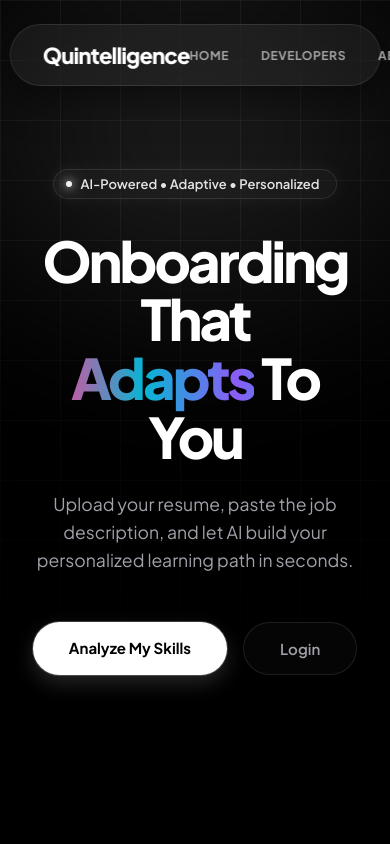
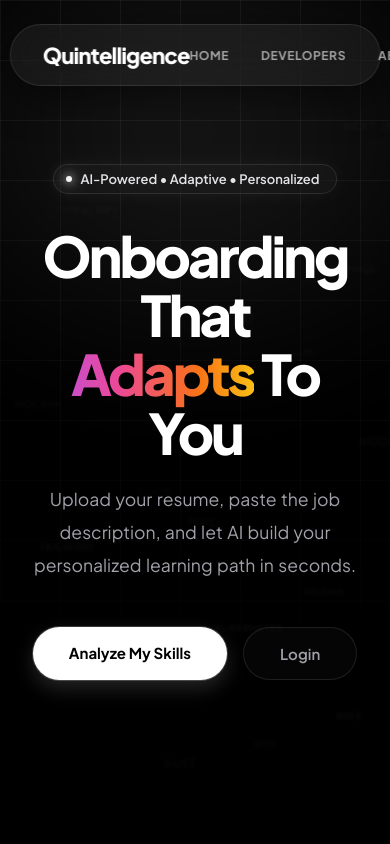
Before and after one commit to Suraj-driod/Quintelligence, a Next.js app: page / in a window 390 px wide. Shown: the top 844 px of the page. Built offline with nearby package versions, Linux system fonts and the light colour scheme; no server answers.

Commit message:
landpage extra colors added

```diff
--- a/src/components/HeroSection.jsx
+++ b/src/components/HeroSection.jsx
@@ -2,9 +2,105 @@
 import { useState, useEffect } from 'react';
 import Link from 'next/link';
 import { auth } from '@/app/backend/firebase';
+import { motion } from 'framer-motion';
+
+/* --- BlurText Component --- */
+const BlurText = ({
+  text = '',
+  delay = 200,
+  animateBy = 'words',
+  direction = 'top',
+  onAnimationComplete,
+  className = ''
+}) => {
+  const elements = animateBy === 'words' ? text.split(' ') : text.split('');
+
+  const directionOffset = {
+    top: { y: -20 },
+    bottom: { y: 20 },
+    left: { x: -20 },
+    right: { x: 20 },
+  };
+
+  const container = {
+    hidden: { opacity: 0 },
+    visible: {
+      opacity: 1,
+      transition: { staggerChildren: delay / 1000 }
+    }
+  };
+
+  const child = {
+    hidden: {
+      opacity: 0,
+      filter: 'blur(10px)',
+      ...directionOffset[direction]
+    },
+    visible: {
+      opacity: 1,
+      filter: 'blur(0px)',
+      x: 0,
+      y: 0,
+      transition: { duration: 0.5, ease: "easeOut" }
+    }
+  };
+
+  return (
+    <motion.div
+      className={className}
+      variants={container}
+      initial="hidden"
+      animate="visible"
+      onAnimationComplete={onAnimationComplete}
+      style={{ display: 'inline-flex', flexWrap: 'wrap', justifyContent: 'center', gap: animateBy === 'words' ? '0.25em' : '0px' }}
+    >
+      {elements.map((el, i) => (
+        <motion.span key={i} variants={child}>
+          {el === ' ' ? '\u00A0' : el}
+        </motion.span>
+      ))}
+    </motion.div>
+  );
+};
+
+/* Floating blur bits — techy words that drift around the hero */
+const BITS = [
+  'React', 'Next.js', 'TypeScript', 'GraphQL', 'Docker',
+  'Node.js', 'Tailwind', 'Prisma', 'Redis', 'AWS',
+  'PostgreSQL', 'Git', 'CI/CD', 'Kubernetes', 'Rust',
+  'Python', 'LLM', 'WebGL', 'tRPC', 'Vite',
+];
+
+/* Deterministic positions so they don't jump on hydration */
+const BIT_POSITIONS = [
+  { top: '8%', left: '6%', dur: 18, delay: 0, size: 11 },
+  { top: '15%', left: '88%', dur: 22, delay: 1.5, size: 12 },
+  { top: '25%', left: '14%', dur: 16, delay: 3, size: 10 },
+  { top: '32%', left: '82%', dur: 24, delay: 0.8, size: 11 },
+  { top: '48%', left: '4%', dur: 20, delay: 2.2, size: 10 },
+  { top: '52%', left: '92%', dur: 17, delay: 4, size: 12 },
+  { top: '65%', left: '10%', dur: 21, delay: 1, size: 11 },
+  { top: '70%', left: '78%', dur: 19, delay: 3.5, size: 10 },
+  { top: '80%', left: '20%', dur: 23, delay: 0.5, size: 12 },
+  { top: '85%', left: '86%', dur: 15, delay: 2.8, size: 11 },
+  { top: '12%', left: '45%', dur: 26, delay: 5, size: 10 },
+  { top: '38%', left: '60%', dur: 18, delay: 1.2, size: 12 },
+  { top: '58%', left: '35%', dur: 22, delay: 3.8, size: 11 },
+  { top: '75%', left: '55%', dur: 20, delay: 0.3, size: 10 },
+  { top: '90%', left: '42%', dur: 17, delay: 4.5, size: 12 },
+  { top: '5%', left: '68%', dur: 24, delay: 2, size: 11 },
+  { top: '42%', left: '75%', dur: 19, delay: 1.8, size: 10 },
+  { top: '22%', left: '30%', dur: 21, delay: 0.9, size: 12 },
+  { top: '62%', left: '48%', dur: 16, delay: 3.2, size: 11 },
+  { top: '88%', left: '65%', dur: 25, delay: 2.5, size: 10 },
+];
 
 export default function HeroSection() {
   const [user, setUser] = useState(null);
+
+  const handleAnimationComplete = () => {
+    console.log('Animation completed!');
+  };
 
   useEffect(() => {
     const unsubscribe = auth.onAuthStateChanged((currentUser) => {
@@ -12,12 +108,12 @@ export default function HeroSection() {
     });
     return () => unsubscribe();
   }, []);
+
   return (
     <>
       <style>{`
         @import url('https://fonts.googleapis.com/css2?family=Plus+Jakarta+Sans:wght@400;500;600;700;800&display=swap');
 
-        /* Base Setup */
         .hero-premium-wrapper {
           font-family: 'Plus Jakarta Sans', sans-serif;
           background-color: #000000;
@@ -30,164 +126,160 @@ export default function HeroSection() {
           padding: 0 24px;
         }
 
-        /* 1. The Abyss Grid Overlay */
+        /* Grid */
         .hero-bg-grid {
           position: absolute;
           inset: 0;
           background-image:
-            linear-gradient(to right, rgba(255, 255, 255, 0.05) 1px, transparent 1px),
-            linear-gradient(to bottom, rgba(255, 255, 255, 0.05) 1px, transparent 1px);
+            linear-gradient(to right, rgba(255,255,255,0.05) 1px, transparent 1px),
+            linear-gradient(to bottom, rgba(255,255,255,0.05) 1px, transparent 1px);
           background-size: 60px 60px;
-          /* Fades the grid out at the edges and bottom */
           mask-image: radial-gradient(circle at center, black 20%, transparent 80%);
           -webkit-mask-image: radial-gradient(circle at top center, black 20%, transparent 80%);
           z-index: 1;
         }
 
-        /* 2. Ambient Core Glow */
+        /* Core glow */
         .hero-core-glow {
           position: absolute;
-          top: -20%;
-          left: 50%;
+          top: -20%; left: 50%;
           transform: translateX(-50%);
-          width: 800px;
-          height: 600px;
-          background: radial-gradient(ellipse at center, rgba(255, 255, 255, 0.15) 0%, transparent 60%);
+          width: 800px; height: 600px;
+          background: radial-gradient(ellipse at center, rgba(255,255,255,0.12) 0%, transparent 60%);
           filter: blur(80px);
           z-index: 0;
           animation: pulse-glow 6s ease-in-out infinite alternate;
         }
-
         @keyframes pulse-glow {
-          0% { opacity: 0.6; transform: translateX(-50%) scale(1); }
-          100% { opacity: 1; transform: translateX(-50%) scale(1.05); }
+          0%   { opacity: 0.6; transform: translateX(-50%) scale(1); }
+          100% { opacity: 1;   transform: translateX(-50%) scale(1.05); }
         }
 
-        /* 3. Shimmering Brand Theme Text Effect */
+        /* ── FLOATING BLUR BITS ─────────────────────────────
+           Techy words scattered around the hero.
+           Each floats on a gentle up-down drift loop.
+           Blurred + very low opacity so they feel like
+           background atmosphere, not foreground content.
+        ─────────────────────────────────────────────────── */
+        .hero-bit {
+          position: absolute;
+          font-family: 'Plus Jakarta Sans', sans-serif;
+          font-weight: 700;
+          color: rgba(255,255,255,0.18);
+          letter-spacing: 0.04em;
+          text-transform: uppercase;
+          filter: blur(1.5px);
+          z-index: 2;
+          pointer-events: none;
+          user-select: none;
+          animation: bit-drift linear infinite;
+        }
+
+        @keyframes bit-drift {
+          0%   { transform: translateY(0px);   opacity: 0.12; }
+          25%  { opacity: 0.22; }
+          50%  { transform: translateY(-18px); opacity: 0.16; }
+          75%  { opacity: 0.10; }
+          100% { transform: translateY(0px);   opacity: 0.12; }
+        }
+
+        /* ── VIVID SHIMMER — "Adapts" ───────────────────────
+           Bright, saturated gradient — electric neon feel.
+           Faster shine cycle than before.
+        ─────────────────────────────────────────────────── */
         .text-shimmer-theme {
           background: linear-gradient(
-            to right,
-            #8B5CF6 0%,   /* Brand Purple */
-            #06B6D4 25%,  /* Brand Cyan */
-            #EC4899 50%,  /* Brand Pink */
-            #06B6D4 75%,  /* Brand Cyan */
-            #8B5CF6 100%  /* Brand Purple */
+            90deg,
+            #a855f7 0%,    /* bright violet */
+            #ec4899 20%,   /* hot pink */
+            #f97316 38%,   /* vivid orange */
+            #facc15 52%,   /* electric yellow */
+            #22d3ee 68%,   /* bright cyan */
+            #6366f1 84%,   /* indigo */
+            #a855f7 100%   /* back to violet */
           );
-          background-size: 200% auto;
-          color: #000;
+          background-size: 250% auto;
           background-clip: text;
-          text-fill-color: transparent;
           -webkit-background-clip: text;
           -webkit-text-fill-color: transparent;
-          animation: shine 4s linear infinite;
+          animation: vivid-shine 3s linear infinite;
+        }
+        @keyframes vivid-shine {
+          0%   { background-position: 0%   center; }
+          100% { background-position: 250% center; }
         }
 
-        @keyframes shine {
-          to { background-position: 200% center; }
-        }
-
-        /* 4. The Live AI Badge */
+        /* Badge */
         .hero-badge-premium {
           display: inline-flex;
           align-items: center;
           gap: 8px;
-          background: rgba(255, 255, 255, 0.03);
-          border: 1px solid rgba(255, 255, 255, 0.1);
+          background: rgba(255,255,255,0.03);
+          border: 1px solid rgba(255,255,255,0.1);
           color: #e4e4e7;
-          font-size: 13px;
-          font-weight: 600;
+          font-size: 13px; font-weight: 600;
           border-radius: 9999px;
           padding: 6px 16px 6px 12px;
           margin-bottom: 32px;
           backdrop-filter: blur(16px);
-          box-shadow: 0 0 20px rgba(255, 255, 255, 0.05);
-          animation: slide-up 0.8s cubic-bezier(0.16, 1, 0.3, 1) forwards;
-          opacity: 0;
-          transform: translateY(20px);
+          box-shadow: 0 0 20px rgba(255,255,255,0.05);
+          animation: slide-up 0.8s cubic-bezier(0.16,1,0.3,1) forwards;
+          opacity: 0; transform: translateY(20px);
         }
-
         .live-dot {
-          width: 6px;
-          height: 6px;
-          background-color: #ffffff;
-          border-radius: 50%;
+          width: 6px; height: 6px;
+          background: #ffffff; border-radius: 50%;
           box-shadow: 0 0 10px #ffffff, 0 0 20px #ffffff;
           animation: pulse-dot 2s ease-in-out infinite;
         }
-
         @keyframes pulse-dot {
-          0%, 100% { opacity: 1; }
-          50% { opacity: 0.4; }
+          0%,100% { opacity: 1; }
+          50%     { opacity: 0.4; }
         }
 
-        /* 5. Ultra-Premium Primary Button */
+        /* Buttons */
         .btn-premium-primary {
           position: relative;
-          background: #ffffff;
-          color: #000000;
-          border: none;
-          border-radius: 9999px;
+          background: #ffffff; color: #000000;
+          border: none; border-radius: 9999px;
           padding: 16px 36px;
           font-family: 'Plus Jakarta Sans', sans-serif;
-          font-size: 15px;
-          font-weight: 700;
-          cursor: pointer;
-          overflow: hidden;
+          font-size: 15px; font-weight: 700;
+          cursor: pointer; overflow: hidden;
           transition: transform 0.2s ease, box-shadow 0.2s ease;
-          box-shadow: 0 0 0 1px rgba(255, 255, 255, 0.2), 0 8px 20px rgba(255, 255, 255, 0.15);
+          box-shadow: 0 0 0 1px rgba(255,255,255,0.2), 0 8px 20px rgba(255,255,255,0.15);
+        }
+        .btn-premium-primary::before {
+          content: '';
+          position: absolute; top: 0; left: -100%;
+          width: 100%; height: 100%;
+          background: linear-gradient(90deg, transparent, rgba(0,0,0,0.1), transparent);
+          transition: left 0.5s ease;
+        }
+        .btn-premium-primary:hover {
+          transform: translateY(-2px);
+          box-shadow: 0 0 0 1px rgba(255,255,255,0.4), 0 12px 30px rgba(255,255,255,0.3);
+        }
+        .btn-premium-primary:hover::before { left: 100%; }
+
+        .btn-premium-ghost {
+          background: rgba(255,255,255,0.02); color: #a1a1aa;
+          border: 1px solid rgba(255,255,255,0.1); border-radius: 9999px;
+          padding: 16px 36px;
+          font-family: 'Plus Jakarta Sans', sans-serif;
+          font-size: 15px; font-weight: 600;
+          cursor: pointer; backdrop-filter: blur(10px);
+          transition: all 0.2s ease;
+        }
+        .btn-premium-ghost:hover {
+          background: rgba(255,255,255,0.08); color: #ffffff;
+          border-color: rgba(255,255,255,0.3); transform: translateY(-2px);
         }
 
-        .btn-premium-primary::before {
-          content: '';
-          position: absolute;
-          top: 0;
-          left: -100%;
-          width: 100%;
-          height: 100%;
-          background: linear-gradient(
-            90deg,
-            transparent,
-            rgba(0, 0, 0, 0.1),
-            transparent
-          );
-          transition: left 0.5s ease;
-        }
-
-        .btn-premium-primary:hover {
-          transform: translateY(-2px);
-          box-shadow: 0 0 0 1px rgba(255, 255, 255, 0.4), 0 12px 30px rgba(255, 255, 255, 0.3);
-        }
-
-        .btn-premium-primary:hover::before {
-          left: 100%;
-        }
-
-        /* 6. Ghost Glass Secondary Button */
-        .btn-premium-ghost {
-          background: rgba(255, 255, 255, 0.02);
-          color: #a1a1aa;
-          border: 1px solid rgba(255, 255, 255, 0.1);
-          border-radius: 9999px;
-          padding: 16px 36px;
-          font-family: 'Plus Jakarta Sans', sans-serif;
-          font-size: 15px;
-          font-weight: 600;
-          cursor: pointer;
-          backdrop-filter: blur(10px);
-          transition: all 0.2s ease;
-        }
-
-        .btn-premium-ghost:hover {
-          background: rgba(255, 255, 255, 0.08);
-          color: #ffffff;
-          border-color: rgba(255, 255, 255, 0.3);
-          transform: translateY(-2px);
-        }
-
-        /* Entrance Animations */
-        .animate-stagger-1 { animation: slide-up 0.8s cubic-bezier(0.16, 1, 0.3, 1) 0.1s forwards; opacity: 0; transform: translateY(20px); }
-        .animate-stagger-2 { animation: slide-up 0.8s cubic-bezier(0.16, 1, 0.3, 1) 0.2s forwards; opacity: 0; transform: translateY(20px); }
-        .animate-stagger-3 { animation: slide-up 0.8s cubic-bezier(0.16, 1, 0.3, 1) 0.3s forwards; opacity: 0; transform: translateY(20px); }
+        /* Stagger entrances */
+        .animate-stagger-1 { animation: slide-up 0.8s cubic-bezier(0.16,1,0.3,1) 0.1s forwards; opacity: 0; transform: translateY(20px); }
+        .animate-stagger-2 { animation: slide-up 0.8s cubic-bezier(0.16,1,0.3,1) 0.2s forwards; opacity: 0; transform: translateY(20px); }
+        .animate-stagger-3 { animation: slide-up 0.8s cubic-bezier(0.16,1,0.3,1) 0.3s forwards; opacity: 0; transform: translateY(20px); }
 
         @keyframes slide-up {
           to { opacity: 1; transform: translateY(0); }
@@ -196,28 +288,42 @@ export default function HeroSection() {
 
       <section className="hero-premium-wrapper">
 
-        {/* Deep Background Elements */}
         <div className="hero-bg-grid" />
         <div className="hero-core-glow" />
 
-        {/* Foreground Content */}
+        {/* ── FLOATING BLUR BITS ── */}
+        {BITS.map((word, i) => {
+          const pos = BIT_POSITIONS[i];
+          return (
+            <span
+              key={word}
+              className="hero-bit"
+              style={{
+                top: pos.top,
+                left: pos.left,
+                fontSize: `${pos.size}px`,
+                animationDuration: `${pos.dur}s`,
+                animationDelay: `${pos.delay}s`,
+              }}
+            >
+              {word}
+            </span>
+          );
+        })}
+
+        {/* Foreground content */}
         <div style={{
-          position: 'relative',
-          zIndex: 10,
-          display: 'flex',
-          flexDirection: 'column',
-          alignItems: 'center',
-          textAlign: 'center',
+          position: 'relative', zIndex: 10,
+          display: 'flex', flexDirection: 'column',
+          alignItems: 'center', textAlign: 'center',
           maxWidth: '840px'
         }}>
 
-          {/* Pill Badge with Live Indicator */}
           <div className="hero-badge-premium">
             <span className="live-dot" />
             AI-Powered • Adaptive • Personalized
           </div>
 
-          {/* Main Headline with Theme Shimmer on "Adapts" */}
           <h1 className="animate-stagger-1" style={{
             fontSize: 'clamp(3.5rem, 8vw, 6rem)',
             fontWeight: 800,
@@ -226,12 +332,11 @@ export default function HeroSection() {
             letterSpacing: '-0.05em',
             color: '#ffffff'
           }}>
-            Onboarding That <br className="hidden sm:block" />
+            Onboarding That <br />
             <span className="text-shimmer-theme">Adapts</span> To You
           </h1>
 
-          {/* Subtext */}
-          <p className="animate-stagger-2" style={{
+          <div className="animate-stagger-2" style={{
             color: '#a1a1aa',
             fontSize: 'clamp(1.1rem, 2vw, 1.25rem)',
             maxWidth: '580px',
@@ -239,15 +344,18 @@ export default function HeroSection() {
             lineHeight: 1.6,
             fontWeight: 400
           }}>
-            Upload your resume, paste the job description, and let AI build your personalized learning path in seconds.
-          </p>
+            <BlurText
+              text="Upload your resume, paste the job description, and let AI build your personalized learning path in seconds."
+              delay={50}
+              animateBy="words"
+              direction="top"
+              onAnimationComplete={handleAnimationComplete}
+            />
+          </div>
 
-          {/* Action Buttons */}
           <div className="animate-stagger-3" style={{
-            display: 'flex',
-            gap: '16px',
-            flexWrap: 'wrap',
-            justifyContent: 'center'
+            display: 'flex', gap: '16px',
+            flexWrap: 'wrap', justifyContent: 'center'
           }}>
             {user ? (
               <Link href="/dashboard" className="btn-premium-primary" style={{ textDecoration: 'none', display: 'inline-block' }}>
--- a/src/components/Navbar.jsx
+++ b/src/components/Navbar.jsx
@@ -115,7 +115,7 @@ export default function Navbar() {
 
         {/* LOGO */}
         <Link
-          href="/"
+          href={user ? "/dashboard" : "/"}
           style={{
             fontSize: '22px',
             fontWeight: 800,
@@ -137,12 +137,9 @@ export default function Navbar() {
           textTransform: 'uppercase',
           letterSpacing: '0.05em'
         }}>
-          <Link href="/" className="glass-nav-link" style={{textDecoration: 'none'}}>Home</Link>
+          <Link href={user ? "/dashboard" : "/"} className="glass-nav-link" style={{textDecoration: 'none'}}>Home</Link>
           <Link href="/developers" className="glass-nav-link" style={{textDecoration: 'none'}}>Developers</Link>
           <Link href="/about" className="glass-nav-link" style={{textDecoration: 'none'}}>About</Link>
-          {user && (
-             <Link href="/dashboard" className="glass-nav-link" style={{textDecoration: 'none', color: '#10b981'}}>Dashboard</Link>
-          )}
         </div>
 
         {/* ACTION BUTTONS */}
@@ -150,13 +147,6 @@ export default function Navbar() {
 
           {user ? (
             <>
-              <Link
-                href="/dashboard"
-                className="glass-btn-primary"
-                style={{ textDecoration: 'none', display: 'inline-flex', alignItems: 'center' }}
-              >
-                Go to Dashboard
-              </Link>
               <button
                 onClick={handleSignOut}
                 className="glass-btn-secondary"
```
